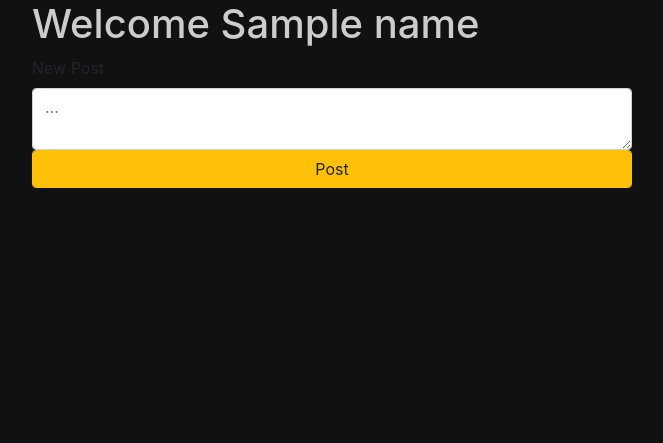
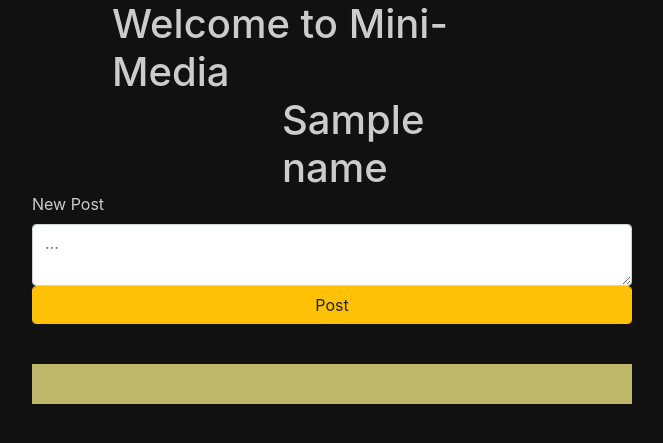
Before and after one commit to Burak4Arslan/mini-media-atlas, a Node server app: template views/home.hbs in a window 1280 px wide. Shown: the top 443 px of the page, without its empty margins (308-971 px from the left). Run offline with Node 20, Linux system fonts and the light colour scheme; the template is opened without the code that fills it: most values are stand-ins (such as "Sample title", 1, 10 or a date in 2020); data that the repository does not hold is empty; some libraries are stand-ins or nearby versions.

Commit message:
Users can now post writings and all writings are displayed on Homepage

```diff
--- a/public/css/style.css
+++ b/public/css/style.css
@@ -48,23 +48,49 @@ body {
 
 }
 
-.logoutDiv {
+#postButton {
 
-    width: 300px;
-    margin: 100px auto;
-    display: grid;
+    margin-bottom: 40px;
 
 }
 
-.logoutSpan {
-
-    color: #FC3723;
+#ulList {
+    padding: 20px;
+    background-color: darkkhaki;
 
 }
 
-.logoutButton {
+.usernameList {
 
-    background-color: aquamarine;
-    opacity: 0.7;
-    border: black solid;
+    list-style-type: none;
+
 }
+
+.postList {
+
+    margin-top: 10px;
+    list-style-type: none;
+    margin-left: 30px;
+}
+
+.inli {
+
+    border: solid red 1px;
+    margin-bottom: 40px;
+    background-color: darksalmon;
+
+}
+
+.middle {
+
+    width: 100px;
+    margin: auto;
+
+}
+
+.middleh {
+
+    width: 440px;
+    margin: auto;
+
+}
--- a/public/js/login.js
+++ b/public/js/login.js
@@ -29,8 +29,9 @@ function checkParamsLogin(username,password) {
         }).then((response)=> {
 
             if(response.status==200) {
-                console.log('Başardık arkadaşlar')
-                window.location.href = '/home';
+
+                //console.log(response);
+                window.location.href = response.url;
 
             } else {
 
--- a/views/home.hbs
+++ b/views/home.hbs
@@ -13,25 +13,25 @@
     <title>Mini Media</title>
 </head>
 <body>
-        <div id="mainHomeDiv">
 
-            <div><h1 class="whiteText">Welcome {{name}}</h1></div>
+    <div id="mainHomeDiv">
+        <h1 class="whiteText middleh">Welcome to Mini-Media</h1>
+        <div><h1 class="whiteText middle">{{name}}</h1></div>
 
 
-            <label for="exampleInputEmail1">New Post</label>
-            <textarea type="textArea" class="form-control" id="exampleInputEmail1"  placeholder="..."></textarea>
-            <button class="btn btn-warning form-control">Post</button>
-        </div>
+        <label class="whiteText">New Post</label>
+        <textarea type="textArea" class="form-control" id="postText"  placeholder="..."></textarea>
+        <button class="btn btn-warning form-control" id="postButton">Post</button>
 
+        <ul id="ulList" class=""></ul>
+
+    </div>
 
 
     <script src="/js/home.js"></script>
 
-    <script src="https://code.jquery.com/jquery-3.3.1.slim.min.js"
-    integrity="sha384-q8i/X+965DzO0rT7abK41JStQIAqVgRVzpbzo5smXKp4YfRvH+8abtTE1Pi6jizo" crossorigin="anonymous"></script>
-    <script src="https://cdnjs.cloudflare.com/ajax/libs/popper.js/1.14.7/umd/popper.min.js"
-    integrity="sha384-UO2eT0CpHqdSJQ6hJty5KVphtPhzWj9WO1clHTMGa3JDZwrnQq4sF86dIHNDz0W1" crossorigin="anonymous"></script>
-    <script src="https://stackpath.bootstrapcdn.com/bootstrap/4.3.1/js/bootstrap.min.js"
-    integrity="sha384-JjSmVgyd0p3pXB1rRibZUAYoIIy6OrQ6VrjIEaFf/nJGzIxFDsf4x0xIM+B07jRM" crossorigin="anonymous"></script>
+    <script src="https://code.jquery.com/jquery-3.3.1.slim.min.js"></script>
+    <script src="https://cdnjs.cloudflare.com/ajax/libs/popper.js/1.14.7/umd/popper.min.js"></script>
+    <script src="https://stackpath.bootstrapcdn.com/bootstrap/4.3.1/js/bootstrap.min.js"></script>
 </body>
 </html>
```
Also changed, not shown: public/js/home.js (+50 -0 lines), src/app.js (+52 -23 lines).
